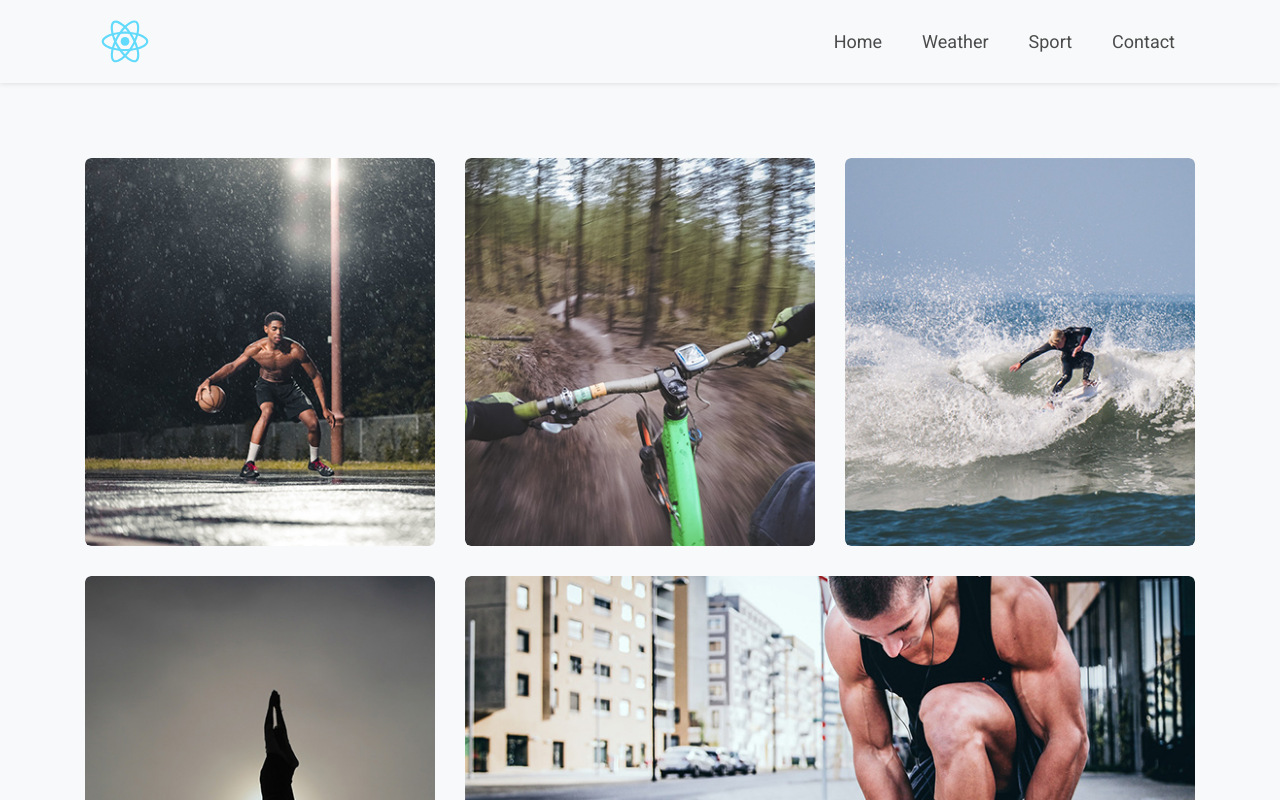
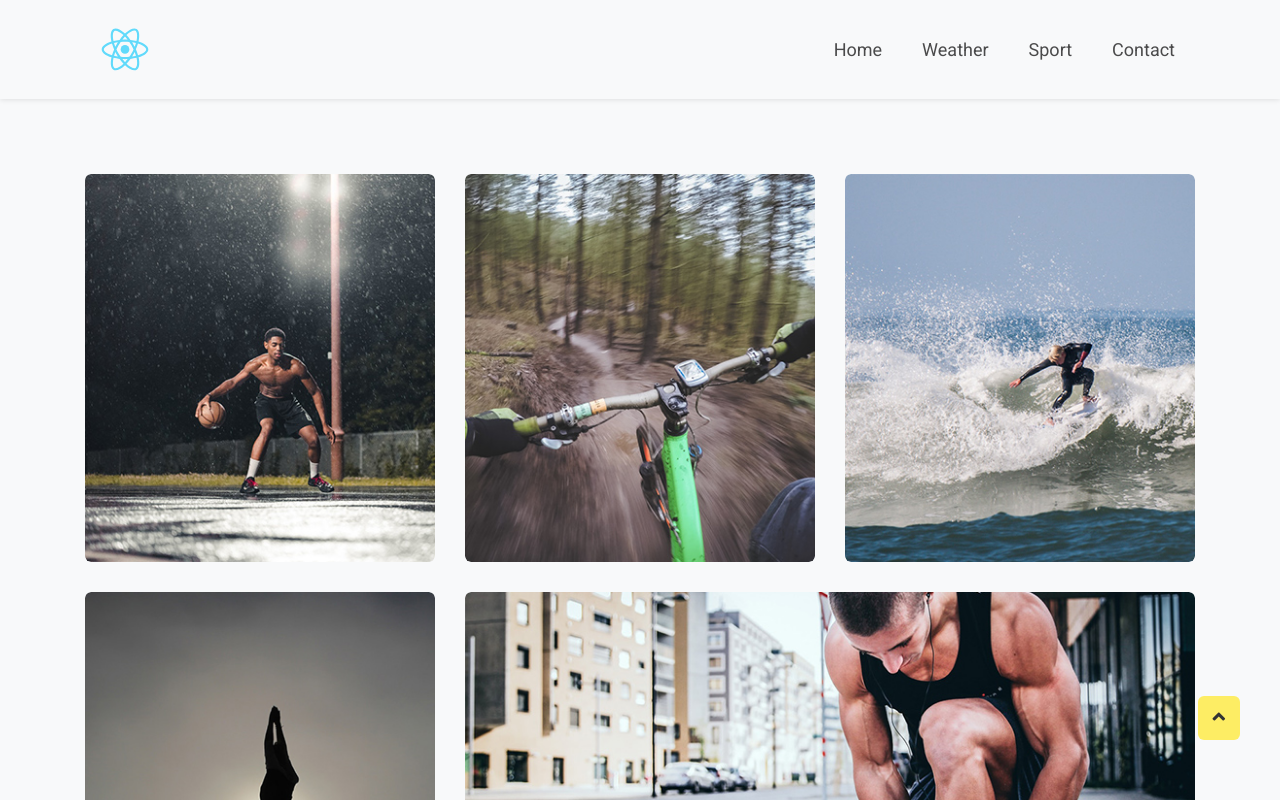
Before and after one commit to deadzonem4/react, a React (Create React App) app: page /react/sport in a window 1280 px wide. Shown: the top 800 px of the page. Built offline with nearby package versions, Linux system fonts and the light colour scheme.

Commit message:
Added fixed header

```diff
--- /dev/null
+++ b/src/components/ScrollButton.css
@@ -0,0 +1,23 @@
+.toTop{
+	position: fixed;
+	right: 40px;
+	bottom: 60px;
+	padding: 10px 15px;
+	background-color: #fded64;
+	border-radius: 6px;
+	cursor: pointer;
+	-webkit-transition: all 0.1s ease-in-out;
+    -moz-transition: all 0.1s ease-in-out;
+    transition: all 0.1s ease-in-out;
+    opacity: 1;
+}
+.toTop:hover{
+	background-color: #c7b933;
+}
+.toTop:hover > i{
+	color: #FFF;
+}
+.toTop i{
+	font-size: 20px;
+	color: #333;
+}
--- /dev/null
+++ b/src/components/ScrollButton.js
@@ -0,0 +1,37 @@
+import React from "react";
+import './ScrollButton.css';
+
+
+
+class ScrollButton extends React.Component {
+  constructor() {
+    super();
+
+    this.state = {
+        intervalId: 0
+    };
+  }
+
+  scrollStep() {
+    if (window.pageYOffset === 0) {
+        clearInterval(this.state.intervalId);
+    }
+    window.scroll(0, window.pageYOffset - this.props.scrollStepInPx);
+  }
+
+  scrollToTop() {
+    let intervalId = setInterval(this.scrollStep.bind(this), this.props.delayInMs);
+    this.setState({ intervalId: intervalId });
+  }
+
+  render () {
+      return(
+        <div className="toTop" onClick={ () => { this.scrollToTop(); }}>
+          <i className="fas fa-angle-up"></i>
+        </div>
+      );
+   }
+}
+
+
+export default ScrollButton;
--- a/src/components/SearchBox.js
+++ b/src/components/SearchBox.js
@@ -18,7 +18,7 @@ class SearchBox extends React.Component {
                 <input type="submit" name="submit" value="Search" id="submit" />
             </form>
             <div id="info" className="row">
-              <div class="entered-city col-md-3">
+              <div className="entered-city col-md-3">
                   <p className="current-city">Weather in <span id="city-name"></span></p>
                   <p className="temperature"><span id="icon"></span><span id="temp"></span></p>
               </div>
--- a/src/components/common/Menu.css
+++ b/src/components/common/Menu.css
@@ -29,3 +29,13 @@
 .nav-item{
 	position: relative;
 }
+.fixed-header{
+	position: fixed!important;
+	width: 100%;
+	z-index: 999;
+	min-height: 50px!important;
+	padding: 0!important;
+}
+header .navbar{
+	padding: 1rem;
+}
--- a/src/components/common/Menu.js
+++ b/src/components/common/Menu.js
@@ -21,19 +21,27 @@ class Menu extends React.Component {
     super(props);
 
     this.toggle = this.toggle.bind(this);
-    this.state = {
-      isOpen: false
-    };
+    this.state = {isOpen: false};
+    this.state = {isTop: true};
   }
   toggle() {
     this.setState({
       isOpen: !this.state.isOpen
     });
   }
+  componentDidMount() {
+    document.addEventListener('scroll', () => {
+      const isTop = window.scrollY < 1;
+      if (isTop !== this.state.isTop) {
+          this.setState({ isTop })
+      }
+    });
+  }
   render() {
+    const scrollBg = this.scrollBackground ? 'nav-bg scrolling' : 'nav-bg';
     return (
       <div>
-        <Navbar color="light" light expand="md">
+        <Navbar color="light" light expand="md" className={this.state.isTop ? '' : 'fixed-header'}>
           <div className="container">
             <Link className="navbar-brand" to="/react">
               <img src={logo} className="App-logo" alt="logo" />
--- a/src/pages/HomePage.js
+++ b/src/pages/HomePage.js
@@ -3,6 +3,7 @@ import HomeSlider from '../components/HomeSlider';
 import TimeBox from '../components/TimeBox';
 import HomeGrid from '../components/HomeGrid';
 import SearchBox from '../components/SearchBox';
+import ScrollButton from '../components/ScrollButton';
 
 
 class HomePage extends React.Component {
@@ -13,6 +14,7 @@ class HomePage extends React.Component {
 	    	<TimeBox />
 	    	<HomeGrid />
 	    	<SearchBox />
+        <ScrollButton scrollStepInPx="50" delayInMs="16.66"/>
     	</div>
     	);
   }
--- a/src/pages/SportPage.js
+++ b/src/pages/SportPage.js
@@ -1,11 +1,13 @@
 import React from 'react';
 import HomeGrid from '../components/HomeGrid';
+import ScrollButton from '../components/ScrollButton';
 
 class SportPage extends React.Component {
   render() {
     return (
     	<div className="sport-page bg-light">
 	    	<HomeGrid />
+	    	<ScrollButton scrollStepInPx="50" delayInMs="16.66"/>
     	</div>
     	);
   }
```
